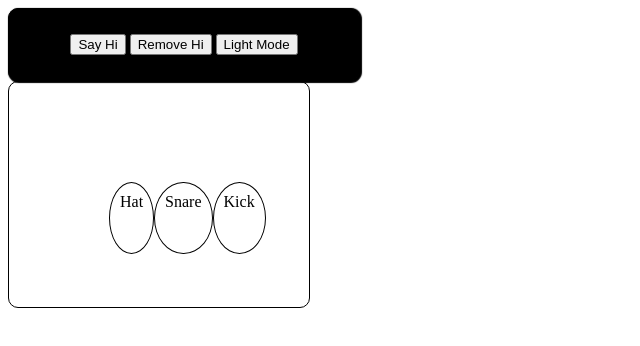
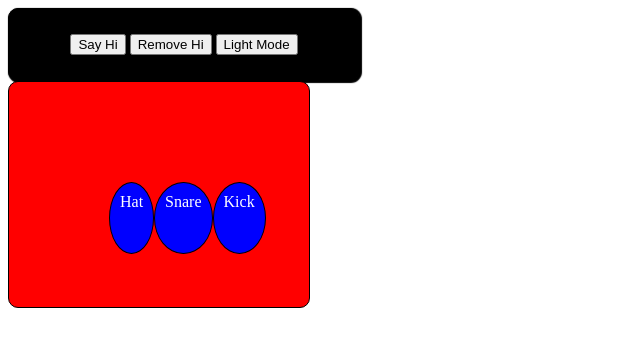
Before and after one commit to 4nth0ny1/dommanipulation, a plain HTML site: page index.html in a window 1280 px wide. Shown: the whole page, without its empty margins (0-640 px from the left). Drawn offline with Linux system fonts and the light colour scheme.

Commit message:
add styles to drum kit

```diff
--- a/css/drumstyle.css
+++ b/css/drumstyle.css
@@ -1,5 +1,6 @@
 .drumkit {
   position: relative;
+  background: red;
   display: flex;
   justify-content: space-between;
   border: 1px solid black;
@@ -10,6 +11,8 @@
 }
 
 .drum {
+  background: blue;
+  color: white;
   text-align: center;
   padding: 10px;
   width: 100px;
```
